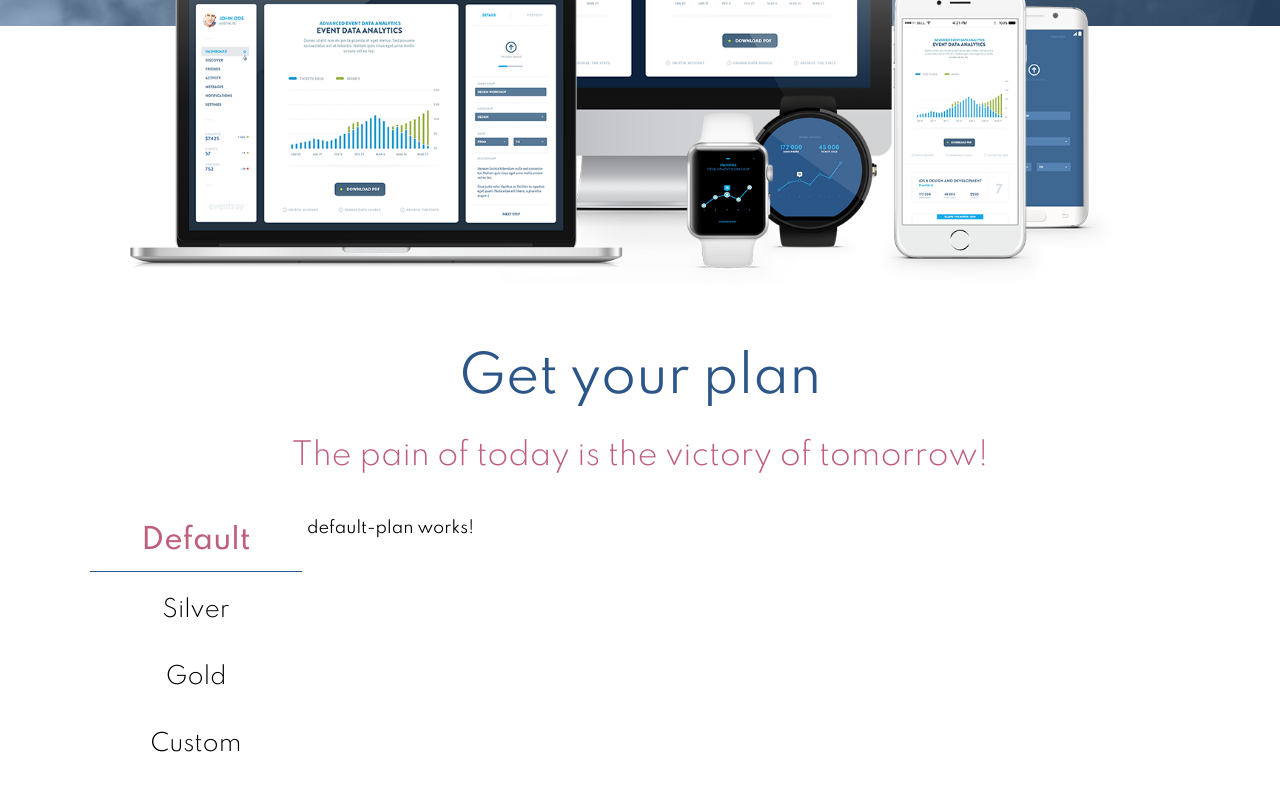
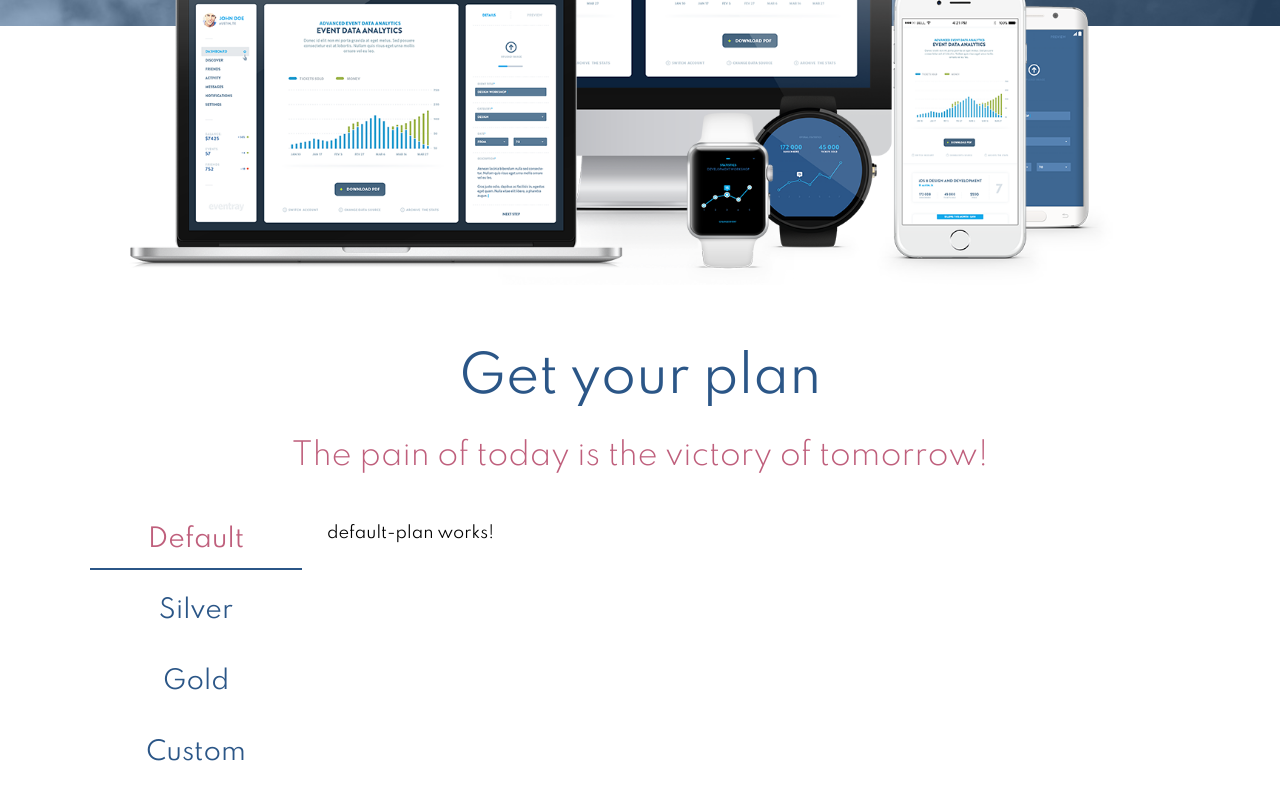
Before and after one commit to oradan/fitness-subscription-form, an Angular app: page / in a window 1280 px wide. Shown: the part 774-1574 px from the top of the page. Built offline with nearby package versions, Linux system fonts and the light colour scheme.

Commit message:
css tab refactoring

```diff
--- a/src/app/app.component.html
+++ b/src/app/app.component.html
@@ -21,7 +21,7 @@
     <h3 class="title-lg text-blue-dark text-center">Get your plan</h3>
     <h3 class="subtitle text-secondary text-center">The pain of today is the victory of tomorrow!</h3>
     <div class="plans-container">
-      <div class="plans-tab-wraper">
+      <div class="plans-tab-wraper text-blue-dark">
         <div class='plan-tab' *ngFor="let plan of plans"
           (click)="setSelectedPlan(plan)"
             [class.active]="plan.name===selectedPlan.name">
--- a/src/styles.css
+++ b/src/styles.css
@@ -102,8 +102,8 @@ h3 {
 }
 
 .title{
-    font-size: 23px;
-    font-weight: 300;
+    font-size: 25px;
+    font-weight: 400;
 }
 
 /* utilities */
@@ -142,9 +142,9 @@ h3 {
   left: 50%;
   width: 0;
   bottom: 0;
-  height: 1px;
+  height: 2px;
   background-color: #2b5687;
-  transition: 0.4s;
+  transition: 0.4;
 }
 
 .plans-tab-wraper .plan-tab.active .focus-border{
@@ -153,14 +153,14 @@ h3 {
   left: 0;
 }
 .plans-tab-wraper .plan-tab.active .title{
-  font-weight: 500;
-  font-size: 28px;
   color:#BF5F7C;
+  transition: 0.4s;
 }
 
 .plan-content{
-  padding: 15px 0px;
- flex: 0 0 80%;
+  padding: 15px;
+  margin: 5px;
+  flex: 0 0 80%;
 }
 
 .plans-container{
```
